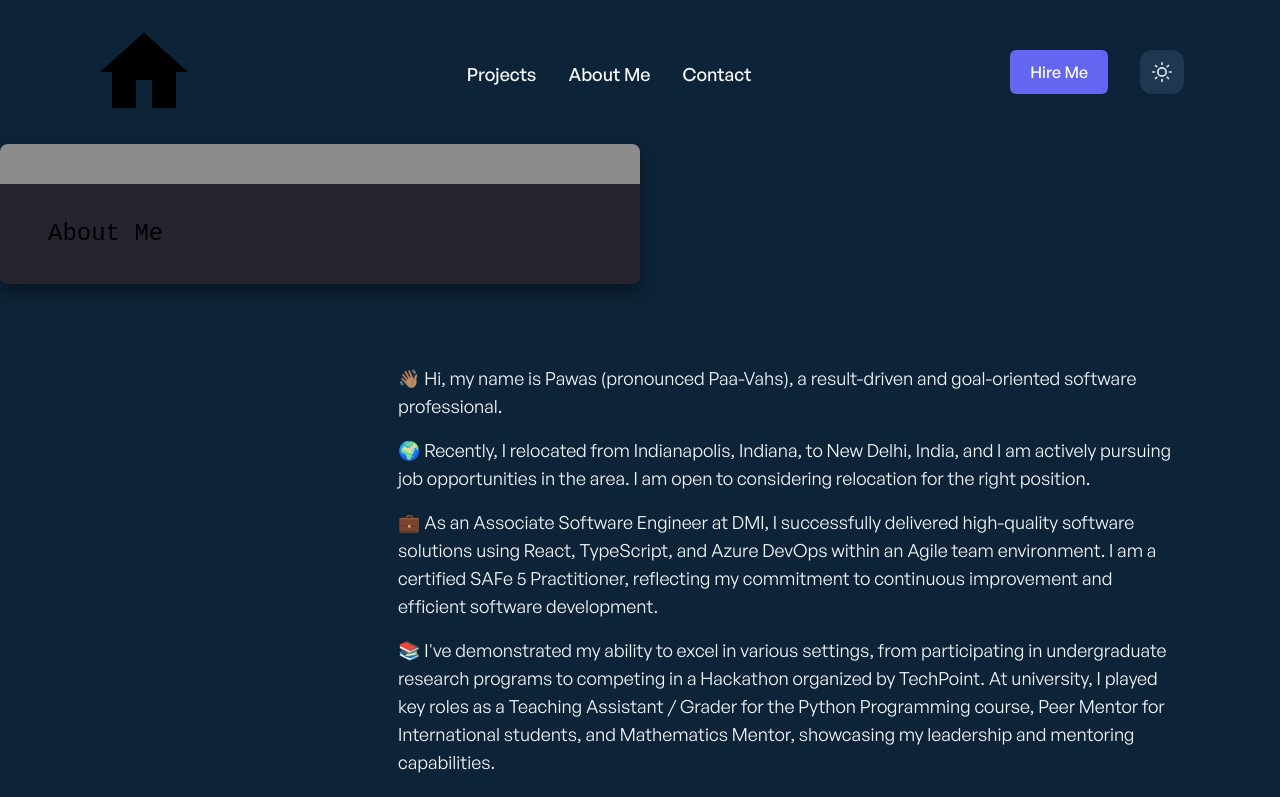
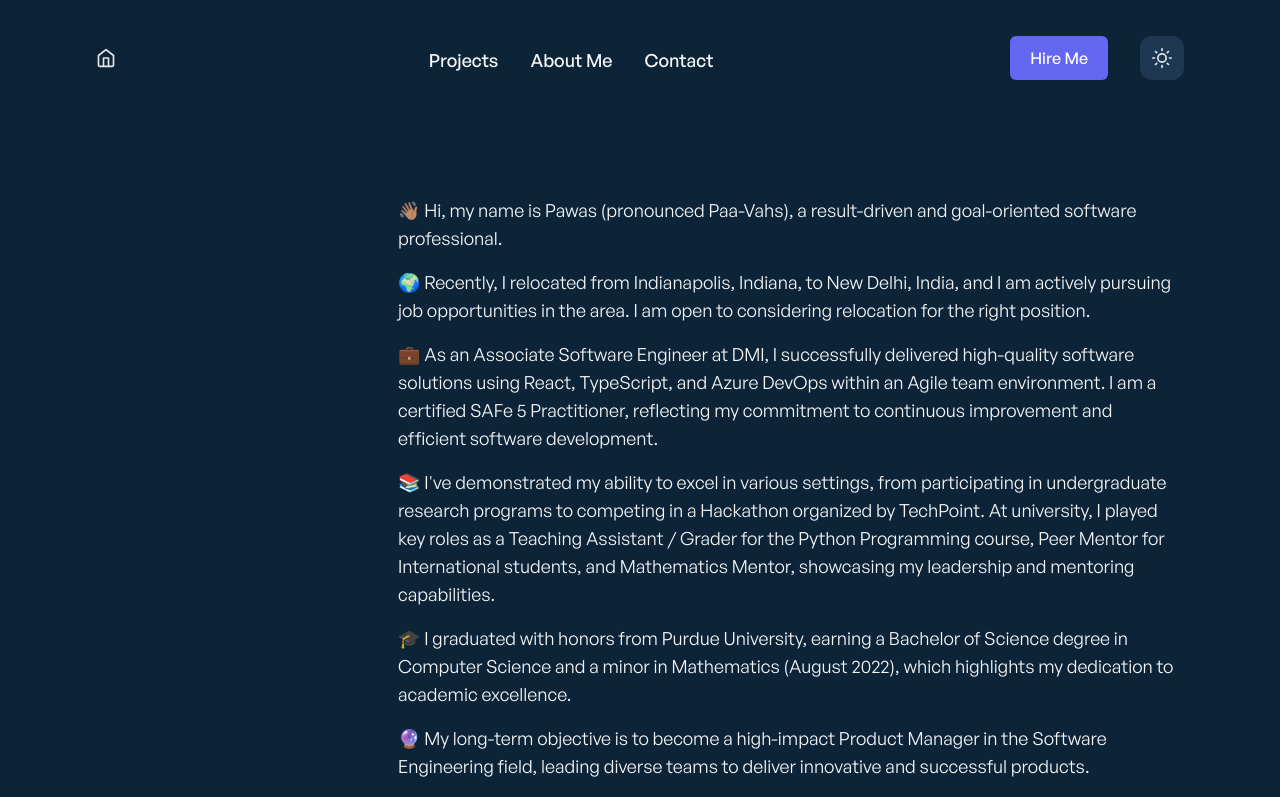
Before and after one commit to pawasagrwl/portfolio-code, a React (Create React App) app: page /about in a window 1280 px wide. Shown: the top 797 px of the page. Built offline with nearby package versions, Linux system fonts and the light colour scheme.

Commit message:
update home button

```diff
--- a/src/components/projects/ProjectsFilter.jsx
+++ b/src/components/projects/ProjectsFilter.jsx
@@ -11,7 +11,8 @@ const ProjectsFilter = ({ setSelectProject }) => {
 			onChange={(e) => {
 				setSelectProject(e.target.value);
 			}}
-			className="font-general-medium
+			className="
+				font-general-medium
                 px-4
                 sm:px-6
                 py-2
--- a/src/components/projects/ProjectsGrid.jsx
+++ b/src/components/projects/ProjectsGrid.jsx
@@ -64,7 +64,9 @@ const ProjectsGrid = () => {
 							onChange={(e) => {
 								setSearchProject(e.target.value);
 							}}
-							className="font-general-medium
+							className="
+								w-full
+								font-general-medium
                                 pl-3
                                 pr-1
                                 sm:px-4
--- a/src/components/shared/AppHeader.jsx
+++ b/src/components/shared/AppHeader.jsx
@@ -1,12 +1,13 @@
-import { useState } from 'react';
-import { FiMenu, FiMoon, FiSun, FiX } from 'react-icons/fi';
-import { Link } from 'react-router-dom';
-import useThemeSwitcher from '../../hooks/useThemeSwitcher';
-import HireMeModal from '../HireMeModal';
-import homeLight from '../../images/home-light.svg';
-import homeDark from '../../images/home-dark.svg';
-import { motion } from 'framer-motion';
-import Button from '../reusable/Button';
+import { useState } from "react";
+import { FiHome, FiMenu, FiMoon, FiSun, FiX } from "react-icons/fi";
+import { CgHomeAlt } from "react-icons/cg";
+import { Link } from "react-router-dom";
+import useThemeSwitcher from "../../hooks/useThemeSwitcher";
+import HireMeModal from "../HireMeModal";
+import homeLight from "../../images/home-light.svg";
+import homeDark from "../../images/home-dark.svg";
+import { motion } from "framer-motion";
+import Button from "../reusable/Button";
 
 const AppHeader = () => {
   const [showMenu, setShowMenu] = useState(false);
@@ -24,13 +25,13 @@ const AppHeader = () => {
   function showHireMeModal() {
     if (!showModal) {
       document
-				.getElementsByTagName('html')[0]
-				.classList.add('overflow-y-hidden');
+        .getElementsByTagName("html")[0]
+        .classList.add("overflow-y-hidden");
       setShowModal(true);
     } else {
       document
-				.getElementsByTagName('html')[0]
-				.classList.remove('overflow-y-hidden');
+        .getElementsByTagName("html")[0]
+        .classList.remove("overflow-y-hidden");
       setShowModal(false);
     }
   }
@@ -45,31 +46,27 @@ const AppHeader = () => {
       <div className="z-10 max-w-screen-lg xl:max-w-screen-xl block sm:flex sm:justify-between sm:items-center py-6">
         {/* Header menu links and small screen hamburger menu */}
         <div className="flex justify-between items-center px-4 sm:px-0">
+          {/* Home Button */}
 		  <div>
-						<Link to="/">
-							{activeTheme === 'dark' ? (
-								<img
-									src={homeDark}
-									className="w-24"
-									alt="Dark Home"
-								/>
+            <Link
+              to="/"
+              aria-label="Home"
+              className="mr-0 p-3 shadow-sm rounded-xl cursor-pointer"
+            >
+              {activeTheme === "dark" ? (
+                <CgHomeAlt className="text-ternary-dark hover:text-gray-400 dark:text-ternary-light dark:hover:text-primary-light text-xl" />
               ) : (
-								<img
-									src={homeLight}
-									className="w-24"
-									alt="Light Home"
-								/>
+                <FiHome className="text-gray-200 hover:text-gray-50 text-xl" />
               )}
             </Link>
           </div>
-
           {/* Theme switcher small screen */}
           <div
             onClick={() => setTheme(activeTheme)}
             aria-label="Theme Switcher"
             className="block sm:hidden ml-0 bg-primary-light dark:bg-ternary-dark p-3 shadow-sm rounded-xl cursor-pointer"
           >
-						{activeTheme === 'dark' ? (
+            {activeTheme === "dark" ? (
               <FiMoon className="text-ternary-dark hover:text-gray-400 dark:text-ternary-light dark:hover:text-primary-light text-xl" />
             ) : (
               <FiSun className="text-gray-200 hover:text-gray-50 text-xl" />
@@ -103,8 +100,8 @@ const AppHeader = () => {
         <div
           className={
             showMenu
-							? 'block m-0 sm:ml-4 mt-5 sm:mt-3 sm:flex p-5 sm:p-0 justify-center items-center shadow-lg sm:shadow-none'
-							: 'hidden'
+              ? "block m-0 sm:ml-4 mt-5 sm:mt-3 sm:flex p-5 sm:p-0 justify-center items-center shadow-lg sm:shadow-none"
+              : "hidden"
           }
         >
           <Link
@@ -182,7 +179,7 @@ const AppHeader = () => {
             aria-label="Theme Switcher"
             className="ml-8 bg-primary-light dark:bg-ternary-dark p-3 shadow-sm rounded-xl cursor-pointer"
           >
-						{activeTheme === 'dark' ? (
+            {activeTheme === "dark" ? (
               <FiMoon className="text-ternary-dark hover:text-gray-400 dark:text-ternary-light dark:hover:text-primary-light text-xl" />
             ) : (
               <FiSun className="text-gray-200 hover:text-gray-50 text-xl" />
@@ -193,10 +190,7 @@ const AppHeader = () => {
       {/* Hire me modal */}
       <div>
         {showModal ? (
-					<HireMeModal
-						onClose={showHireMeModal}
-						onRequest={showHireMeModal}
-					/>
+          <HireMeModal onClose={showHireMeModal} onRequest={showHireMeModal} />
         ) : null}
         {showModal ? showHireMeModal : null}
       </div>
--- a/src/pages/AboutMe.jsx
+++ b/src/pages/AboutMe.jsx
@@ -10,7 +10,7 @@ const About = () => {
 	return (
 		<AboutMeProvider>
 
-			<Terminal text="About Me" />
+			{/* <Terminal text="About Me" /> */}
 			<motion.div
 				initial={{ opacity: 0 }}
 				animate={{ opacity: 1, delay: 1 }}
```
Also changed, not shown: package.json (+8 -6 lines), src/components/shared/AppFooter.jsx (+1 -7 lines). Lines whose indentation alone changed are shown as unchanged.
